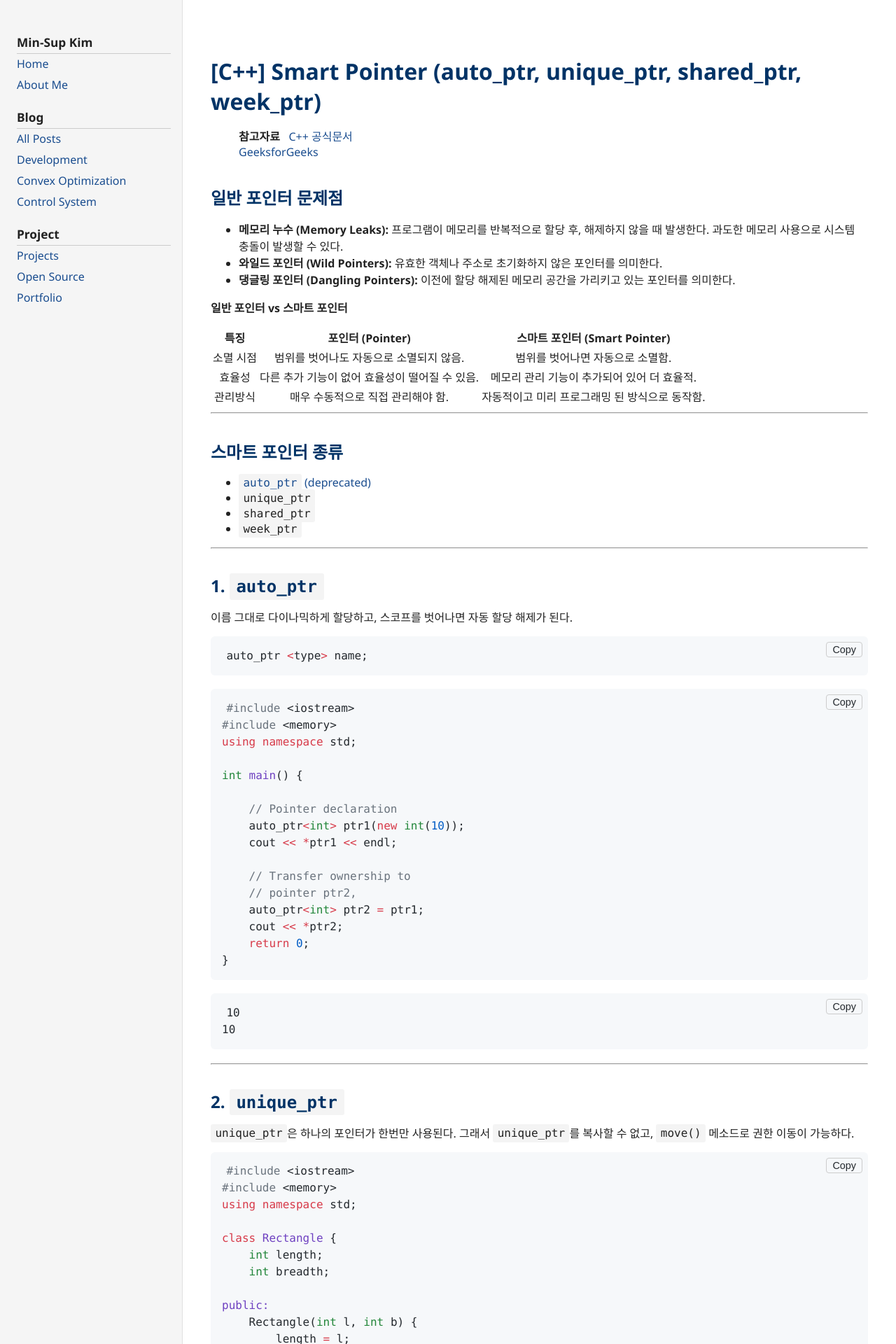
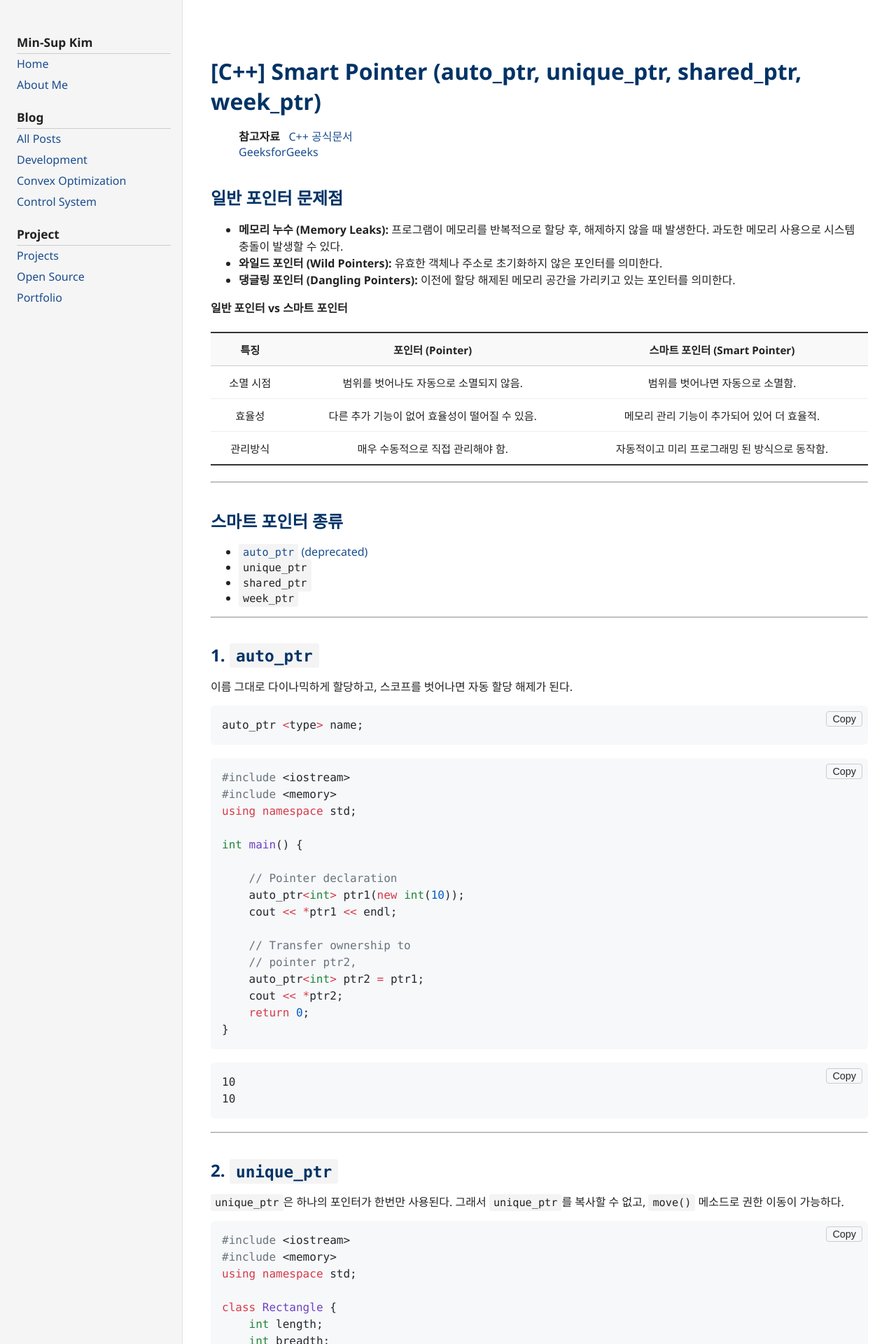
Before and after one commit to kar7mp5/kar7mp5.github.io, a Jekyll site: the page built from _posts/development/2025-08-21-smart-pointer/2025-08-21-smart-pointer.md, in a window 1280 px wide. Shown: the top 1920 px of the page at 70% size. Built offline with Jekyll 4.4.1, drawn with Linux system fonts in a browser that asks for light colours.

Commit message:
style: Change table and code block style

```diff
--- a/assets/css/jemdoc.css
+++ b/assets/css/jemdoc.css
@@ -27,13 +27,64 @@ a:hover {
   text-decoration: underline;
 }
 
-pre,
+table {
+  width: 100%;
+  border-collapse: collapse;
+  margin: 1.5em 0;
+  font-size: 0.95em;
+  border-top: 2px solid #333;
+  border-bottom: 2px solid #333;
+}
+
+th {
+  background-color: #f9f9f9;
+  font-weight: bold;
+  text-align: left;
+  padding: 12px 15px;
+  border-bottom: 1px solid #ccc;
+}
+
+td {
+  padding: 12px 15px;
+  border-bottom: 1px solid #eee;
+}
+
+tbody tr:last-child td {
+  border-bottom: none;
+}
+
+caption {
+  caption-side: bottom;
+  text-align: left;
+  padding: 10px 0;
+  font-size: 0.9em;
+  color: #666;
+}
+
+pre {
+  background: #f4f4f4;
+  border: 1px solid #e0e0e0;
+  padding: 1em;
+  border-radius: 4px;
+  font-family: 'Fira Mono', 'Consolas', monospace;
+  white-space: pre;
+  overflow-x: auto;
+}
+
 code {
   background: #f4f4f4;
   border: 1px solid #e0e0e0;
   padding: 0.2em 0.4em;
   border-radius: 3px;
   font-family: 'Fira Mono', 'Consolas', monospace;
+  font-size: 95%;
+}
+
+pre code {
+  background: none;
+  border: none;
+  padding: 0;
+  font-size: inherit;
 }
 
 nav {
```
